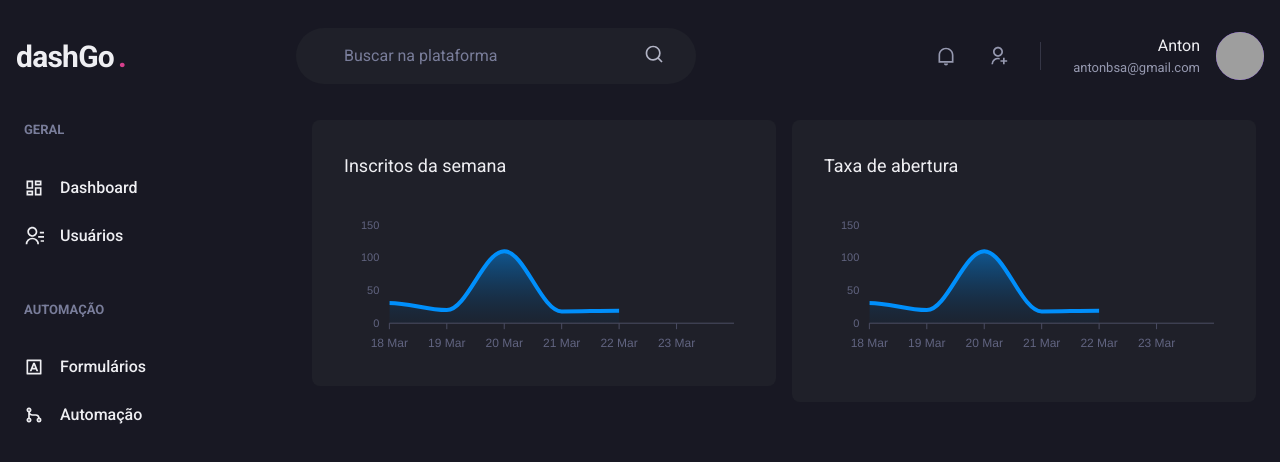
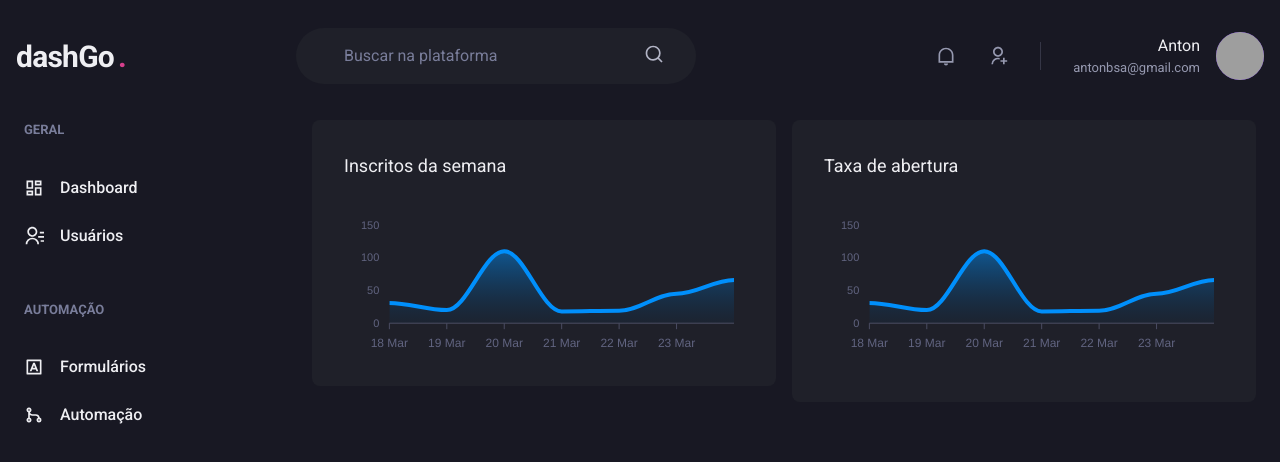
Before and after one commit to antonbsa/dashgo, a Next.js app: page /dashboard in a window 1280 px wide. Shown: the top 462 px of the page. Built offline with nearby package versions, Linux system fonts and the light colour scheme; grey boxes are pictures that could not be loaded.

Commit message:
fix typo

```diff
--- a/src/components/Form/Input.tsx
+++ b/src/components/Form/Input.tsx
@@ -8,7 +8,7 @@ interface InputProps extends ChakraInputProps {
 export function Input({ name, label, ...rest }: InputProps) {
   return (
     <FormControl>
-      {!!label && <FormLabel htmlFor={name}>E-mail</FormLabel>}
+      {!!label && <FormLabel htmlFor={name}>{label}</FormLabel>}
       <ChakraInput
         id={name}
         name={name}
--- a/src/pages/dashboard.tsx
+++ b/src/pages/dashboard.tsx
@@ -61,7 +61,7 @@ export default function Dashboard() {
   const series = [{
     name: 'series1',
     data: [
-      31, 20, 110, 18, 19,
+      31, 20, 110, 18, 19, 45, 66
     ]
   }]
 
```
